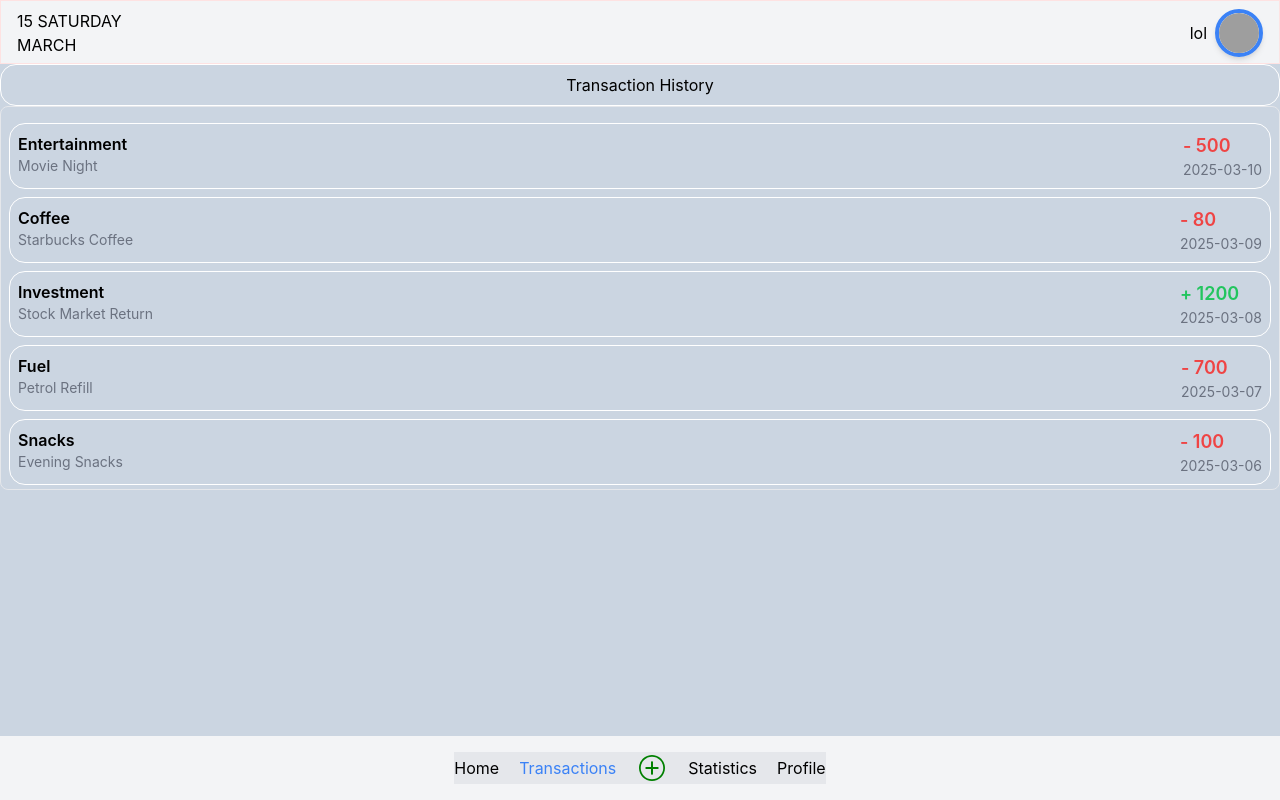
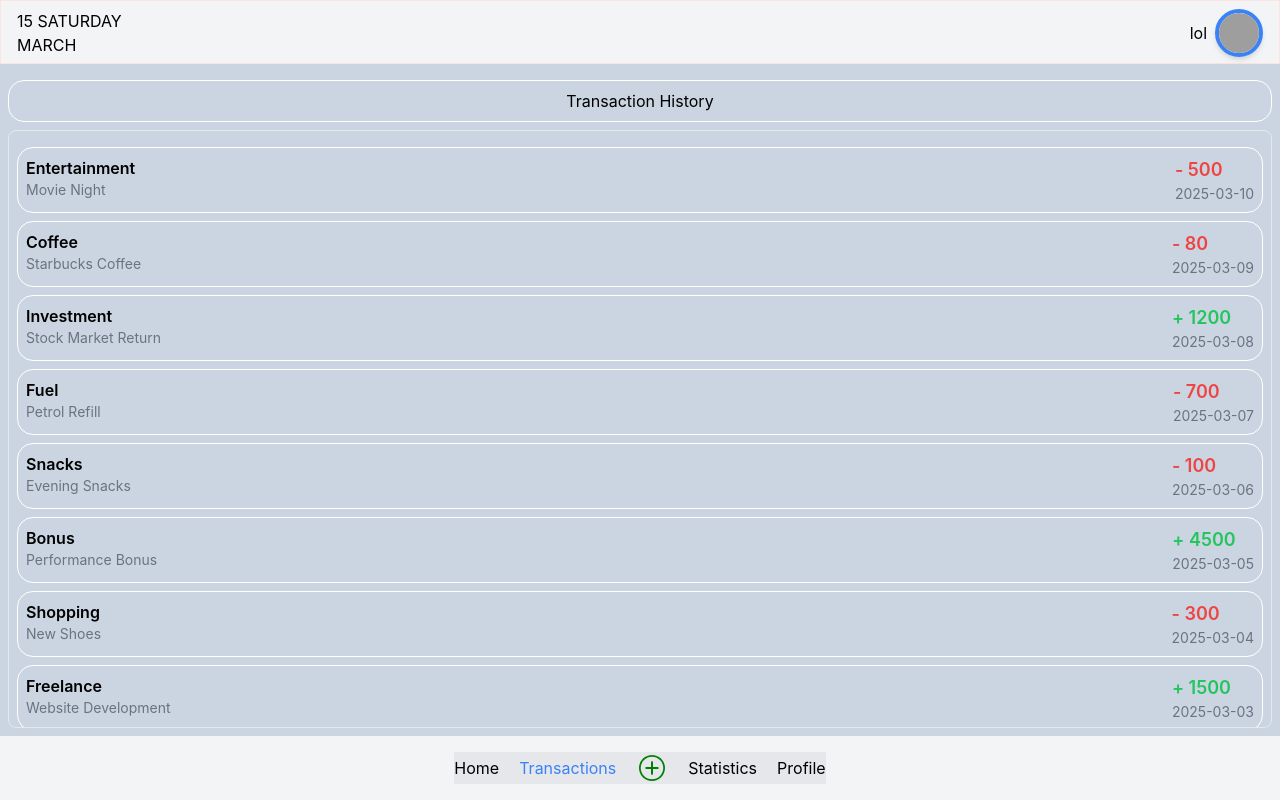
Before and after one commit to gnknaveenkumar/advanced_expense_tracker, a React (Create React App) app: page /transactions in a window 1280 px wide. Built offline with nearby package versions, Linux system fonts and the light colour scheme; grey boxes are pictures that could not be loaded.

Commit message:
transaction

```diff
--- a/src/pages/Transactions.tsx
+++ b/src/pages/Transactions.tsx
@@ -80,11 +80,11 @@ const Transactions = () => {
 
   const sortedTransactions = [...transactions].reverse();
   return (
-    <div className="flex flex-col">
-      <div className="flex border border-white w-full m-auto  justify-center rounded-2xl p-2 ">
+    <div className="flex flex-col h-full p-2">
+      <div className="flex border border-white w-full   justify-center rounded-2xl my-2 p-2">
         Transaction History
       </div>
-      <div className="max-h-96 md:max-h-96 overflow-y-auto p-2 border rounded-lg">
+      <div className="flex-1 overflow-y-auto pr-2 p-2  border rounded-lg">
         {sortedTransactions.map((transaction, index) => (
           <div
             key={index}
```
